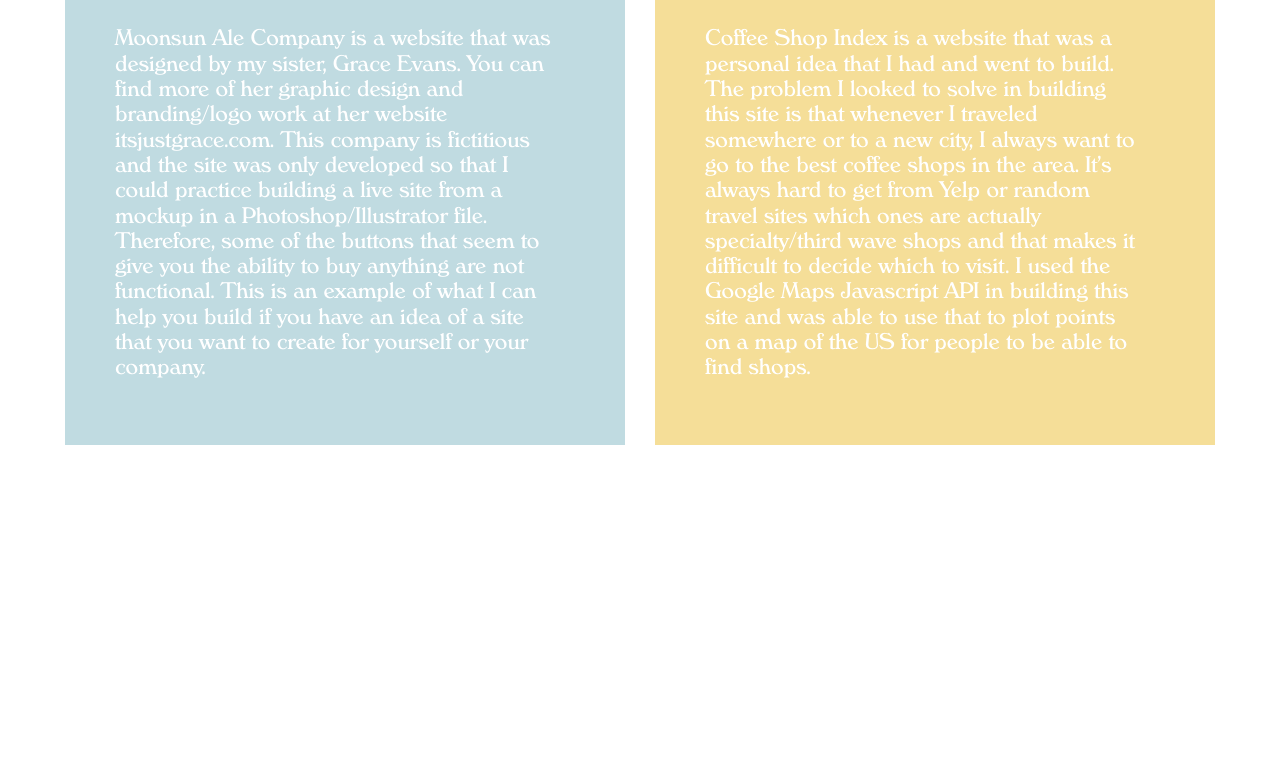
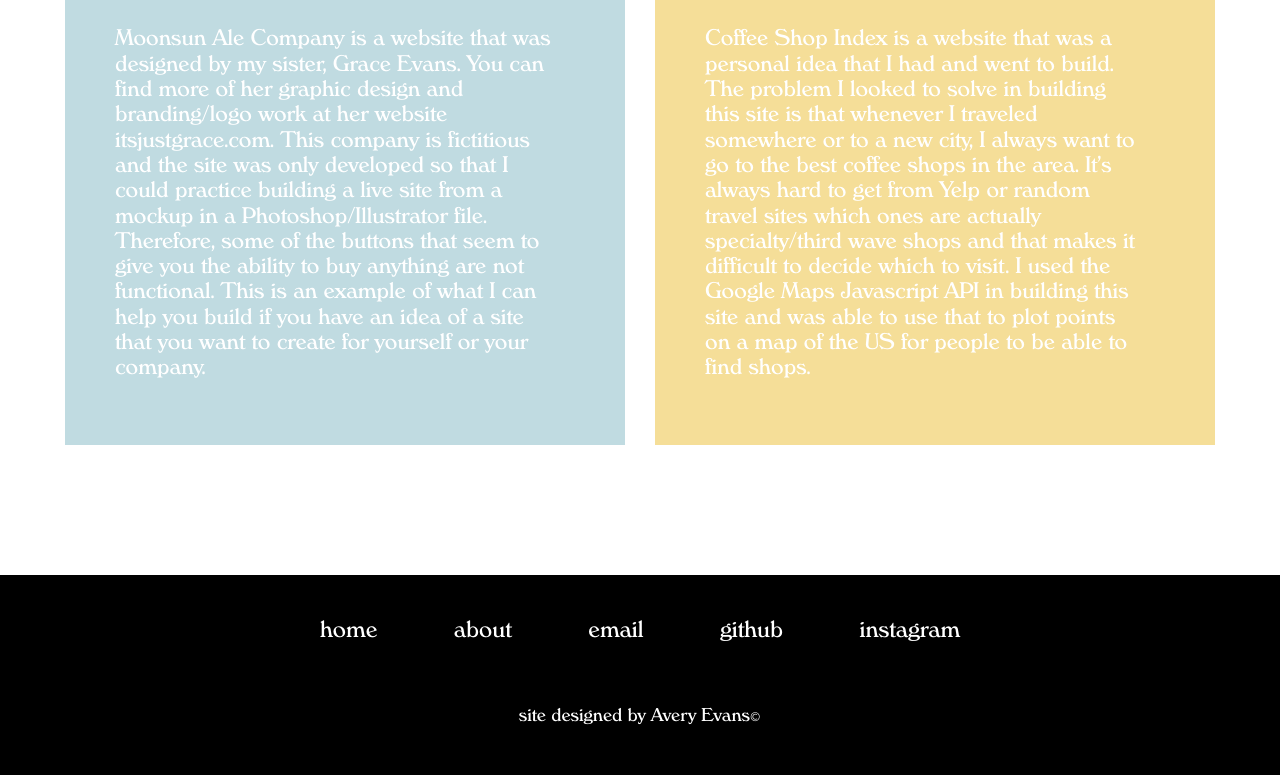
Before and after one commit to averye457/NewPortfolioSite, a plain HTML site: page docs/index.html in a window 1280 px wide. Shown: the part 345-1120 px from the top of the page. Before the commit the page ends 820 px from the top, so only its background shows below. Drawn offline with Linux system fonts and the light colour scheme.

Commit message:
finished main page

```diff
--- a/docs/index.html
+++ b/docs/index.html
@@ -36,7 +36,14 @@
         </div>
       </div>
       <footer>
-
+        <div class='nav footer-nav'>
+          <div><a class='nav-link' href='index.html'>home</a></div>
+          <div><a class='nav-link' href=''>about</a></div>
+          <div><a class='nav-link' href='mailto:averyevans@bellsouth.net'>email</a></div>
+          <div><a class='nav-link' href='https://github.com/averye457' target='_blank'>github</a></div>
+          <div><a class='nav-link' href='https://www.instagram.com/p.avery/' target='_blank'>instagram</a></div>
+        </div>
+        <p>site designed by Avery Evans<span>&copy;</span></p>
       </footer>
     </body>
   </html>
--- a/docs/style.css
+++ b/docs/style.css
@@ -3,6 +3,10 @@
 @font-face {
   font-family: 'VeronaSerial';
   src: url(font/VeronaSerial.otf) format('opentype');
+}
+
+body {
+  width: 100%;
 }
 
 .page-wrapper {
@@ -77,6 +81,7 @@ h6 {
   font-family: 'VeronaSerial';
   font-size: 12px;
   text-transform: uppercase;
+  letter-spacing: .5px;
 }
 
 p {
@@ -112,3 +117,33 @@ p {
   display: none;
   background-color: rgb(223, 187, 202);
 }
+
+footer {
+  width: 100%;
+  height: 200px;
+  background-color: black;
+  margin-top: 100px;
+  display: flex;
+  flex-direction: column;
+  justify-content: space-around;
+  align-items: center;
+}
+
+.footer-nav {
+  width: 50%;
+  margin-top: 25px;
+}
+
+.footer-nav div a {
+  color: white;
+  font-size: 23px;
+}
+
+footer p {
+  font-size: 18px;
+  margin-bottom: 30px;
+}
+
+footer span {
+  font-size: 12px;
+}
```
